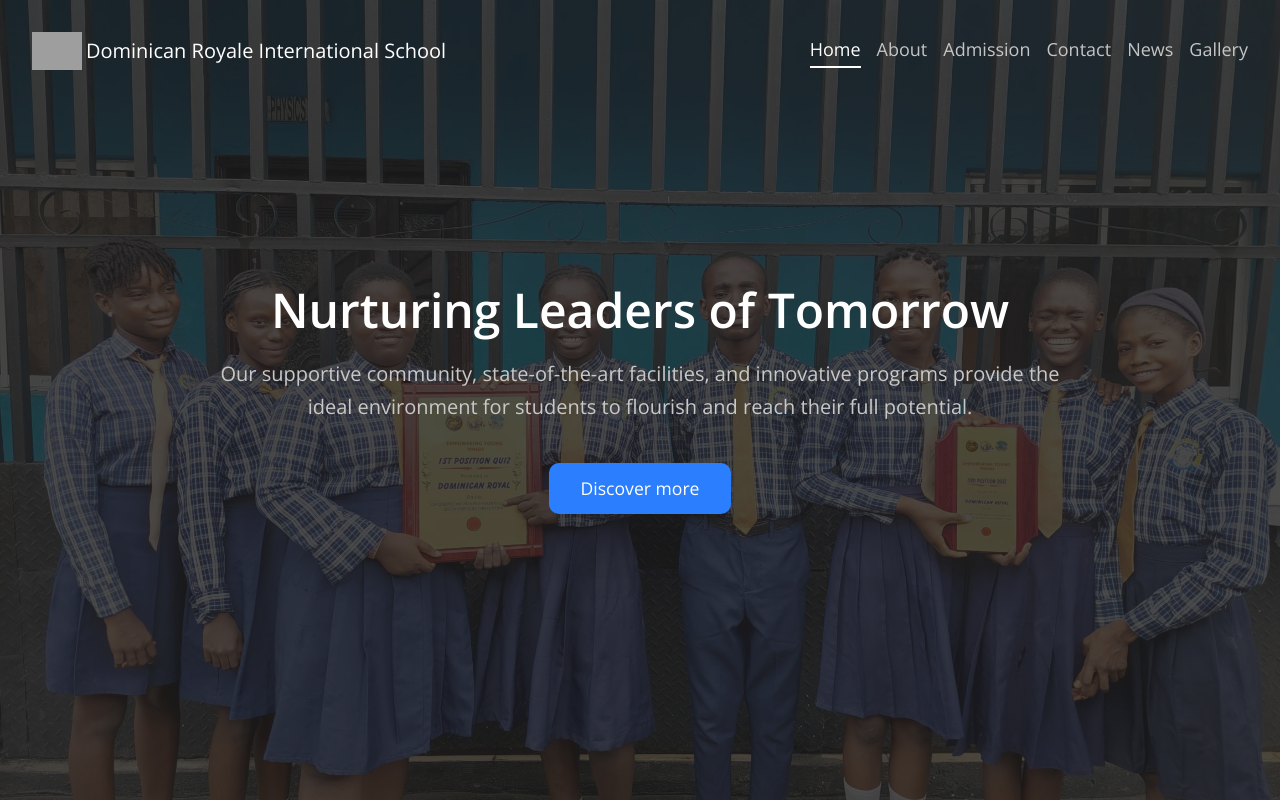
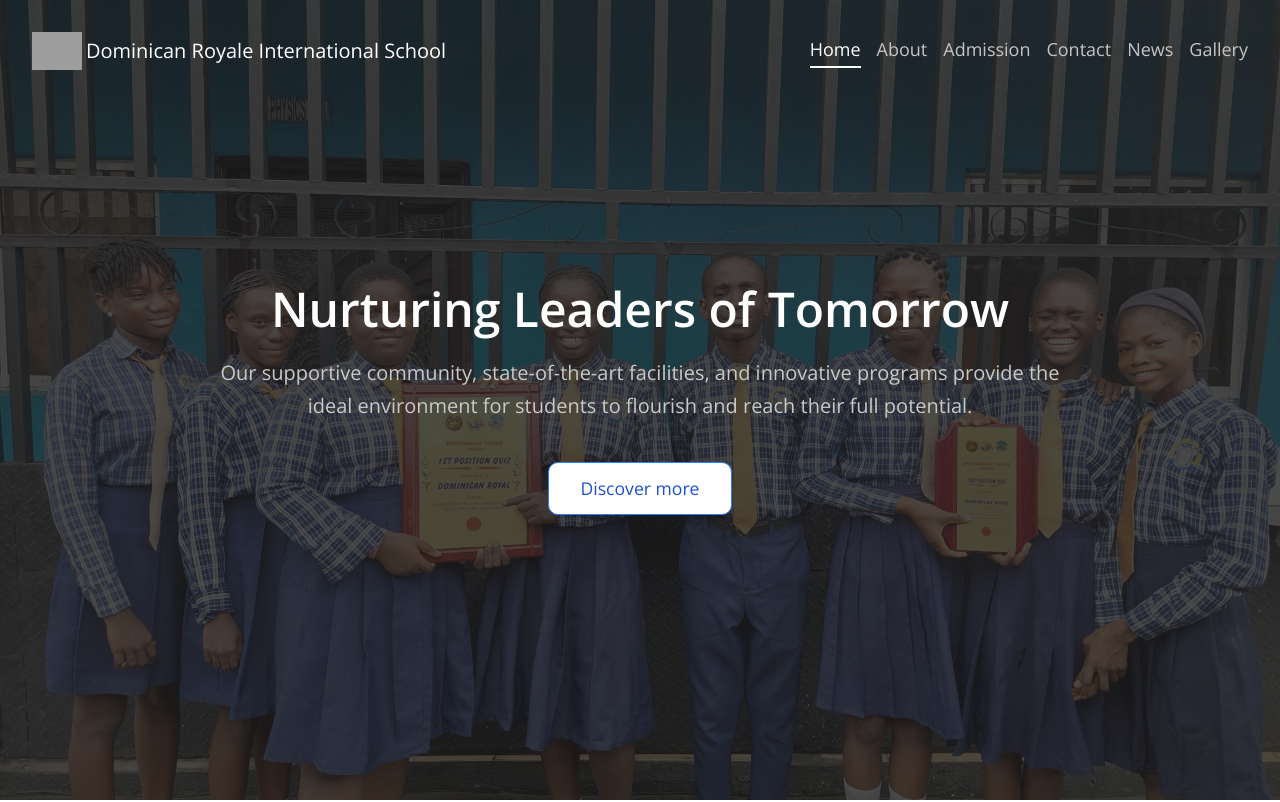
Before and after one commit to jephthahdominic/DRIS, a React (Vite) app: page / in a window 1280 px wide. Shown: the top 802 px of the page. Built offline with nearby package versions, Linux system fonts and the light colour scheme; grey boxes are pictures that could not be loaded.

Commit message:
worked on the homepage

```diff
--- a/src/features/home/Hero.jsx
+++ b/src/features/home/Hero.jsx
@@ -7,7 +7,7 @@ export default function Hero() {
             <h1 className="text-5xl max-sm:text-4xl text-[#FFF] font-semibold max-md:leading-normal">Nurturing Leaders of Tomorrow</h1>
             <p className="text-xl text-[#c8c8c8] w-[70%] max-md:w-[100%] leading-relaxed mt-6">Our supportive community, state-of-the-art facilities, and innovative programs provide the ideal environment
             for students to flourish and reach their full potential.</p>
-            <Link to={"/about_us"} className="text-[#fff] bg-blue-500 hover:bg-[#1D4ED8] text-[1.1rem] transition-all shadow-2xl p-3 px-8 mt-10 rounded-[10px]">Discover more</Link>
+            <Link to="/about_us" className="text-[#1D4ED8] bg-white border border-blue-500 hover:bg-[#1D4ED8] hover:text-[#fff] text-[1.1rem] transition-all shadow-2xl p-3 px-8 mt-10 rounded-[10px]">Discover more</Link>
         </div>
     </div>
   )
```
